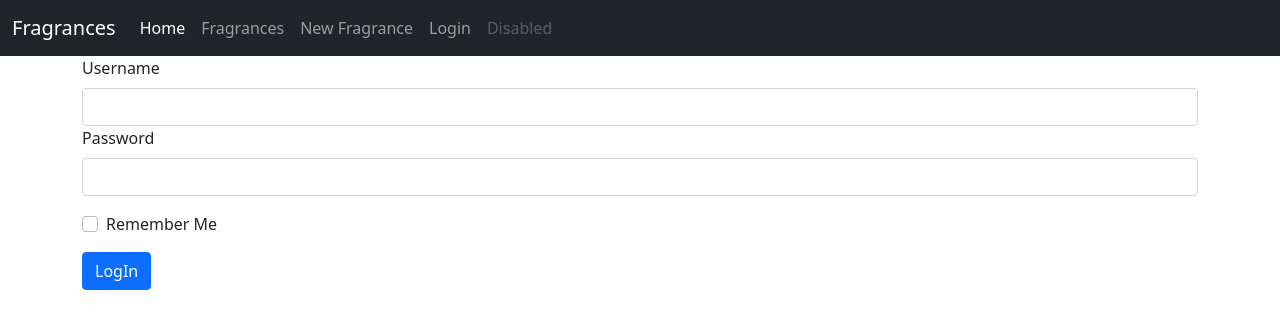
After one commit to andresnino1/fragrances_flask, a Flask app: page /login in a window 1280 px wide. The commit adds this page. Shown: the top 329 px of the page. Run offline with Flask 2, Linux system fonts and the light colour scheme.

Commit message:
base fragrance application - Implementation of templates base.html index.html login.html - Implementation forms.py - Implementation of routes.py

```diff
--- a/app/__init__.py
+++ b/app/__init__.py
@@ -1,3 +1,7 @@
 from flask import Flask
-app=Flask(__name__)
+from config import Config  # este es el modulo de configuracion donde se guardan las claves
+
+
+app = Flask(__name__)
+app.config.from_object(Config)  # se asigna la clave secreta
 from app import routes
--- /dev/null
+++ b/app/forms.py
@@ -0,0 +1,57 @@
+from flask_wtf import FlaskForm
+from wtforms import StringField, PasswordField, BooleanField, SubmitField, DecimalField, DateField
+from wtforms.validators import DataRequired
+
+
+# en esta clase de define el formulario de Login usuarios registrados
+
+
+class LoginForm(FlaskForm):
+    username = StringField('Username', validators=[DataRequired()])
+    password = PasswordField('Password', validators=[DataRequired()])
+    remember_me = BooleanField('Remember Me')
+    submit = SubmitField('Sign In')
+
+# en esta clase se define el formulario para agregar nuevos usuarios
+
+
+class AddNewUser(FlaskForm):
+    username = StringField('Username', validators=[DataRequired()])
+    email = StringField('Email', validators=[DataRequired()])
+    password = PasswordField('Password', validators=[DataRequired()])
+    remember_me = BooleanField('Remember Me')
+    submit = SubmitField('Add User')
+
+# en esta clase de define el fomulario de ingreso de nuevas fragrancias
+
+
+class AddNewFragrance(FlaskForm):
+    fragrance_code = StringField('Fragrance Code', validators=[DataRequired()])
+    essential_club = BooleanField('Essential Club')
+    vigente = BooleanField('Vigente')
+    application = StringField('Application')  # este campo es many to many es como un tag
+    commercial_name = StringField('Commercial Name')
+    box = BooleanField('Box')
+    cost_kilo_us = DecimalField('Cost Kilo Us')
+    selling_prices_aud = DecimalField('Selling Price')
+    first_family = StringField('First Family')  # este campo es many to many es como un tag
+    second_family = StringField('Second Family')  # este campo es many to many es como un tag
+    third_family = StringField('Third Family')  # este campo es many to many es como un tag
+    market_type = StringField('Market Type')  # este campo es many to many es como un tag
+    nota_salida = StringField('Nota Salida')  # este campo es many to many es como un tag
+    nota_cuerpo = StringField('Nota Cuerpo')  # este campo es many to many es como un tag
+    nota_fondo = StringField('Nota Fondo')  # este campo es many to many es como un tag
+    expiry_date = DateField('Expiry Date')
+    sample_size = DecimalField('Sample Size')
+    technology = StringField('Technology')  # este campo es many to many es como un tag
+    collection_prom = StringField('Collection')  # este campo es many to many es como un tag
+    shortlisted = BooleanField('Shortlisted')
+    won_selling = BooleanField('Won Selling')
+    natural_extracts = StringField('Natural Extracts')  # este campo es many to many es como un tag
+    allergen = DecimalField('Allergen')
+    natural_percentage = BooleanField('Natural Percentage')
+    natural_derived = BooleanField('Natural Derived')
+    ecocert = BooleanField('Ecocert')
+    bio_degradable = BooleanField('Bio Degradable')
+    dangerous_good = BooleanField('Dangerous Good')
+    ai = BooleanField('Ai')
--- a/app/routes.py
+++ b/app/routes.py
@@ -1,8 +1,30 @@
-from app import app
-from flask import render_template
+from app import app  # se importa app desde el archivo __init__ que esta dentro de la carpeta app
+from flask import render_template, flash, redirect, url_for
+from app.forms import LoginForm
+
 
 @app.route('/')
 @app.route('/index')
 def index():
-    user = {'username' : 'roberto'}
-    return render_template('index.html', title='home' , user=user)
+    user = {'username': 'Andres'}
+    fragrances = [
+        {'fragrance_code': 123, 'user': {'username': 'Andres'}, 'commercial_name': 'Fragrance Good'},
+        {'fragrance_code': 456, 'user': {'username': 'Roberto'}, 'commercial_name': 'Fragrance Rose'}
+    ]
+
+    return render_template('index.html', title='Fragrances - Home', user=user, fragrances=fragrances)
+
+
+@app.route('/login', methods=['GET', 'POST'])
+def login():
+    # aqui estoy creado el formulario de login y lo pongo en la variable form
+    form = LoginForm()
+    # si todos los campos estan validados correctamente dara verdadero el IF
+    # para verificar que los datos estan llegando desde el formulario se envian mensajes con flash
+    # los mensajes se pasaran al template base.html
+    # se redirige al final a la pagina index
+    if form.validate_on_submit():
+        flash('Login requested for user {}, remember_me={}'.format(form.username.data, form.remember_me.data))
+        return redirect(url_for('index'))
+
+    return render_template('login.html', title='Sign In', form=form)
--- /dev/null
+++ b/app/templates/base.html
@@ -0,0 +1,76 @@
+<!DOCTYPE html>
+<html lang="en">
+<head>
+    <meta charset="UTF-8">
+
+    <!-- aqui se pregunta si hay titulo para la pagina proveniente de routes.py -->
+    {% if title %}
+        <title>{{ title }}</title>
+    {% else %}
+        <title>Fragrances App</title>
+    {% endif %}
+
+    <!-- aqui se ponen los links de bootstrap -->
+    <link href="https://cdn.jsdelivr.net/npm/bootstrap@5.0.2/dist/css/bootstrap.min.css" rel="stylesheet"
+          integrity="sha384-EVSTQN3/azprG1Anm3QDgpJLIm9Nao0Yz1ztcQTwFspd3yD65VohhpuuCOmLASjC" crossorigin="anonymous">
+    <script src="https://cdn.jsdelivr.net/npm/bootstrap@5.0.2/dist/js/bootstrap.bundle.min.js"
+            integrity="sha384-MrcW6ZMFYlzcLA8Nl+NtUVF0sA7MsXsP1UyJoMp4YLEuNSfAP+JcXn/tWtIaxVXM"
+            crossorigin="anonymous"></script>
+</head>
+<body>
+
+<!-- barra de navegacion -->
+
+<nav class="navbar navbar-expand-lg navbar-dark bg-dark">
+    <div class="container-fluid">
+        <a class="navbar-brand" href="{{ url_for('index') }}">Fragrances</a>
+        <button class="navbar-toggler" type="button" data-bs-toggle="collapse" data-bs-target="#navbarNavAltMarkup"
+                aria-controls="navbarNavAltMarkup" aria-expanded="false" aria-label="Toggle navigation">
+            <span class="navbar-toggler-icon"></span>
+        </button>
+        <div class="collapse navbar-collapse" id="navbarNavAltMarkup">
+            <div class="navbar-nav">
+                <a class="nav-link active" aria-current="page" href="{{ url_for('index') }}">Home</a>
+                <a class="nav-link" href="#">Fragrances</a>
+                <a class="nav-link" href="#">New Fragrance</a>
+                <a class="nav-link" href="{{ url_for('login') }}">Login</a>
+                <a class="nav-link disabled" href="#" tabindex="-1" aria-disabled="true">Disabled</a>
+            </div>
+        </div>
+    </div>
+</nav>
+
+<!-- fin barra de navegacion -->
+
+
+<!-- En esta parte se colocan los mensajes  -->
+{% with messages = get_flashed_messages() %}
+    {% if messages %}
+        {% for message in messages %}
+
+            <div class="alert alert-warning alert-dismissible fade show" role="alert">
+                {{ message }}
+                <button type="button" class="btn-close" data-bs-dismiss="alert" aria-label="Close"></button>
+            </div>
+
+        {% endfor %}
+    {% endif %}
+
+{% endwith %}
+
+<!-- fin de los mensajes -->
+
+
+{% block content %} {% endblock %}
+
+
+<script>
+    <!-- este script anima el cierre de los mensajes de bootstrap -->
+    var alertList = document.querySelectorAll('.alert')
+    alertList.forEach(function (alert) {
+        new bootstrap.Alert(alert)
+    })
+</script>
+
+</body>
+</html>
--- /dev/null
+++ b/app/templates/login.html
@@ -0,0 +1,32 @@
+{% extends 'base.html' %}
+
+{% block content %}
+
+    <div class="container">
+        <form action="" method="post">
+            {{ form.hidden_tag() }}
+            <div class="mb-3">
+
+                <label for="exampleInputEmail1" class="form-label">{{ form.username.label }}</label>
+                {{ form.username(class="form-control") }}
+
+                <div class="mb-3">
+
+                    <label for="exampleInputEmail1" class="form-label">{{ form.password.label }}</label>
+                    {{ form.password(class="form-control") }}
+
+
+                </div>
+                <div class="mb-3 form-check">
+
+                    {{ form.remember_me(class="form-check-input") }}
+                    <label class="form-check-label" for="exampleCheck1">{{ form.remember_me.label }}</label>
+
+
+                </div>
+                <button type="submit" class="btn btn-primary">LogIn</button>
+        </form>
+    </div>
+
+
+{% endblock %}
```
Also changed, not shown: app/templates/index.html (+14 -10 lines).
